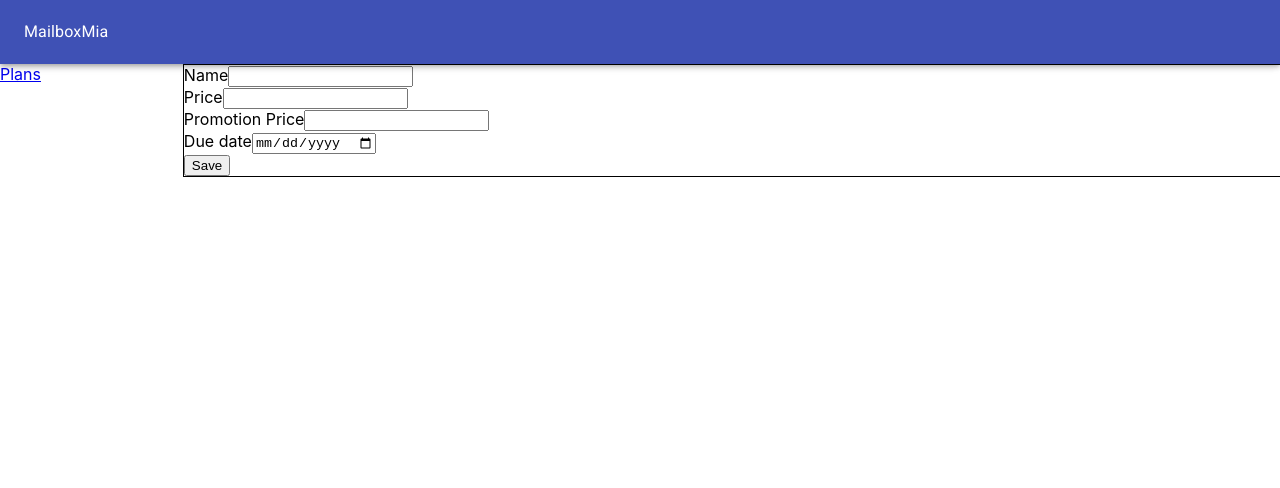
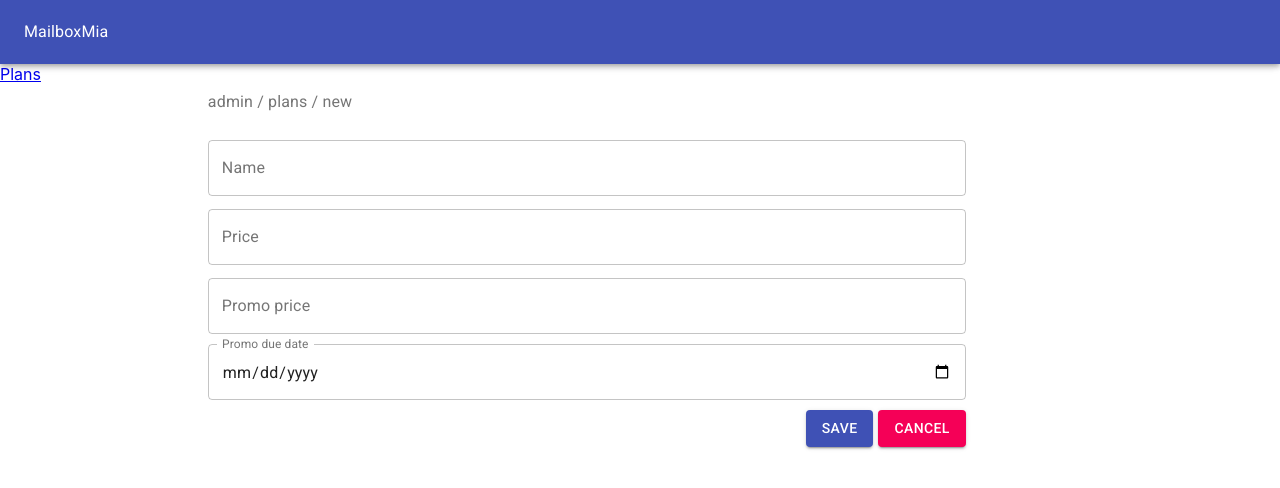
Before and after one commit to glevymayo/mailboxmia, a React (Create React App) app: page /admin/plans/new in a window 1280 px wide. Shown: the top 488 px of the page. Built offline with nearby package versions, Linux system fonts and the light colour scheme.

Commit message:
Almost done plan crud except validation

```diff
--- a/package.json
+++ b/package.json
@@ -15,6 +15,7 @@
     "node-sass": "4.14.1",
     "react": "^17.0.1",
     "react-dom": "^17.0.1",
+    "react-hook-form": "^6.12.2",
     "react-redux": "^7.2.2",
     "react-router-dom": "^5.2.0",
     "react-scripts": "4.0.0",
--- a/src/App.js
+++ b/src/App.js
@@ -21,7 +21,7 @@ const App = () => {
             <Route exact path='/admin/home' component={HomepageAdmin} />
             <Route exact path='/admin/plans/' component={ViewPlans} />
             <Route exact path='/admin/plans/new' component={NewPlan} />
-            <Route exact path='/admin/plans/edit' component={EditPlan} />
+            <Route path='/admin/plans/edit/:id' component={EditPlan} />
           </Switch>
         </AdminLayout>
         <Route exact path='/' component={Home} />
--- a/src/pages/admin/plans/edit-plan.component.jsx
+++ b/src/pages/admin/plans/edit-plan.component.jsx
@@ -1,12 +1,14 @@
-import React, {useEffect, useState} from 'react';
-import {useSelector} from 'react-redux';
-import {db} from '../../../firebase/firebase.utils';
+import React, { useEffect, useState } from 'react';
+import { db } from '../../../firebase/firebase.utils';
+import { useParams } from 'react-router-dom';
+import { Button, TextField, Breadcrumbs, CircularProgress } from '@material-ui/core';
+import { useDispatch, useSelector } from 'react-redux';
 
-export const EditPlan = () => {
-
-    const idPlan = useSelector(state => {
-        return state.common.editId})
-    const [id, setId] = useState(idPlan);
+export const EditPlan = (props) => {
+    const dispatch = useDispatch()
+    const history = props.history;
+    const [id, setId] = useState(useParams().id);
+    const isLoading = useSelector(state => state.common.isLoading)
     const [name, setName] = useState("");
     const [price, setPrice] = useState(0);
     const [promoPrice, setPromoPrice] = useState(0);
@@ -14,16 +16,20 @@ export const EditPlan = () => {
 
     //Get plan data from firestore
     useEffect(() => {
-        console.log('idplan useffect',id);
+        dispatch({ type: "SET_LOADING", payload: true })
         db.collection("plans").doc(id).get()
             .then(document => {
                 setName(document.data().name);
                 setPrice(document.data().price);
                 setPromoPrice(document.data().promoPrice);
                 setDueDate(document.data().dueDatePromo);
+                dispatch({ type: "SET_LOADING", payload: false })
             })
-        .catch(error => console.log('error use effect'))
-    },[])
+            .catch(error => {
+                console.log('error use effect');
+                dispatch({ type: "SET_LOADING", payload: false })
+            })
+    }, [id, setId])
 
     const handleSave = () => {
         db.collection("plans").doc(id).update({
@@ -33,6 +39,7 @@ export const EditPlan = () => {
             dueDatePromo
         })
             .then(() => {
+
                 console.log('document updated');
             })
             .catch(error => {
@@ -40,28 +47,67 @@ export const EditPlan = () => {
             })
     }
 
+    if(isLoading || name === ""){
         return(
-        <div className="new-plan-form-container">
-        <div>{name}</div>
-        <div className="new-plan-row">
-            <label>Name</label>
-            <input type="text" onChange={e => setName(e.target.value)} value={name}/>
-        </div>
-        <div className="new-plan-row">
-            <label>Price</label>
-            <input type="number" min="0.00" step="0.01" onChange={e => setPrice(e.target.value)} value={price}/>
-        </div>
-        <div className="new-plan-row">
-            <label>Promotion Price</label>
-            <input type="number" min="0.00" step="0.01" onChange={e => setPromoPrice(e.target.value)} value={promoPrice}/>
-        </div>
-        <div className="new-plan-row">
-            <label>Due date</label>
-            <input type="date" onChange={e => setDueDate(e.target.value)} value={dueDatePromo}/>
-        </div>
-        <div className="new-plan-row">
-            <button type="button" onClick={()=>handleSave()}>Save</button>
-        </div>
+            <div className="full-center-container">
+                <CircularProgress />
             </div>
         )
     }
+
+    return (
+        <div className="new-plan-container">
+            <div className="new-plan-row">
+                <Breadcrumbs>
+                    <p>admin / plans / edit</p>
+                </Breadcrumbs>
+            </div>
+            <div className="new-plan-row">
+                <TextField name="name"
+                    type="text"
+                    label="Name"
+                    variant="outlined"
+                    onChange={e => setName(e.target.value)}
+                    value={name}
+                    fullWidth />
+            </div>
+            <div className="new-plan-row">
+                <TextField name="price"
+                    type="number"
+                    min="0.00"
+                    step="0.01"
+                    label="Price"
+                    variant="outlined"
+                    value={price}
+                    onChange={e => setPrice(e.target.value)}
+                    fullWidth />
+            </div>
+            <div className="new-plan-row">
+                <TextField name="promoPrice"
+                    type="number"
+                    min="0.00"
+                    step="0.01"
+                    label="Promo price"
+                    variant="outlined"
+                    value={promoPrice}
+                    onChange={e => setPromoPrice(e.target.value)}
+                    fullWidth />
+            </div>
+            <div className="new-plan-row">
+                <TextField name="promoDueDate"
+                    type="date"
+                    label="Promo due date"
+                    variant="outlined"
+                    value={dueDatePromo}
+                    onChange={e => setDueDate(e.target.value)}
+                    InputLabelProps={{
+                        shrink: true,
+                    }}
+                    fullWidth />
+            </div>
+            <div className="new-plan-row align-right">
+                <Button type="button" onClick={handleSave} color="primary" variant="contained">Save</Button>
+                <Button type="button" color="secondary" variant="contained" id="deleteButton" onClick={() => history.goBack()}>Cancel</Button>        </div>
+        </div>
+    )
+}
--- a/src/pages/admin/plans/new-plan.component.jsx
+++ b/src/pages/admin/plans/new-plan.component.jsx
@@ -1,46 +1,86 @@
+import { Breadcrumbs, Button, FormHelperText, TextField } from '@material-ui/core';
 import React, { useState } from 'react'
-import { useHistory } from 'react-router-dom';
-import {CreatePlan} from '../../../redux/actions/plansActions';
+import { CreatePlan } from '../../../redux/actions/plansActions';
+import { useForm } from "react-hook-form";
 
-export const NewPlan = () => {
+
+export const NewPlan = (props) => {
     const [name, setName] = useState("");
     const [price, setPrice] = useState(0);
     const [promoPrice, setPromoPrice] = useState(0);
     const [dueDatePromo, setDueDate] = useState("");
-    const history = useHistory();
+    const { register, handleSubmit, errors, getValues } = useForm();
 
-const ht = null;
+    const onSubmit = data => {
+        console.log('data ', data);
+    };
+
     const handleSave = () => {
         CreatePlan({
             name,
             price,
             promoPrice,
             dueDatePromo
-        }, history)
+        }, props.history);
     }
 
     return (
-        <div className="new-plan-form-container">
-            <div>{name}</div>
+        <form onSubmit={handleSubmit(onSubmit)}>
+            <div className="new-plan-container">
                 <div className="new-plan-row">
-                <label>Name</label>
-                <input type="text" onChange={e => setName(e.target.value)}/>
+                    <Breadcrumbs>
+                        <p>admin / plans / new</p>
+                    </Breadcrumbs>
                 </div>
                 <div className="new-plan-row">
-                <label>Price</label>
-                <input type="number" min="0.00" step="0.01" onChange={e => setPrice(e.target.value)} />
+                    <TextField name="name"
+                        type="text"
+                        label="Name"
+                        variant="outlined"
+                        inputRef={register({required: true})}
+                        onChange={e => setName(e.target.value)}
+                        fullWidth
+                         />
+                         <FormHelperText error>{errors.name && "Name is required"}</FormHelperText>
                 </div>
                 <div className="new-plan-row">
-                <label>Promotion Price</label>
-                <input type="number" min="0.00" step="0.01" onChange={e => setPromoPrice(e.target.value)} />
+                    <TextField name="price"
+                        type="number"
+                        min="0.01"
+                        step="0.01"
+                        label="Price"
+                        variant="outlined"
+                        inputRef={register({required: true})}
+                        onChange={e => setPrice(e.target.value)}
+                        fullWidth />
+                        <FormHelperText error>{errors.price && "Price is required"}</FormHelperText>
                 </div>
                 <div className="new-plan-row">
-                <label>Due date</label>
-                <input type="date" onChange={e => setDueDate(e.target.value)}/>
+                    <TextField name="promoPrice"
+                        type="number"
+                        min="0.01"
+                        step="0.01"
+                        label="Promo price"
+                        variant="outlined"
+                        onChange={e => setPromoPrice(e.target.value)}
+                        fullWidth />
                 </div>
                 <div className="new-plan-row">
-                <button type="button" onClick={handleSave}>Save</button>
+                    <TextField name="promoDueDate"
+                        type="date"
+                        label="Promo due date"
+                        variant="outlined"
+                        onChange={e => setDueDate(e.target.value)}
+                        InputLabelProps={{
+                            shrink: true,
+                        }}
+                        fullWidth />
+                </div>
+                <div className="new-plan-row-buttons align-right">
+                    <Button type="submit" color="primary" variant="contained">Save</Button>
+                    <Button type="button" onClick={() => props.history.goBack()} color="secondary" variant="contained" id="deleteButton" >Cancel</Button>
                 </div>
             </div>
+        </form>
     )
 }
--- a/src/pages/admin/plans/plans.styles.scss
+++ b/src/pages/admin/plans/plans.styles.scss
@@ -52,14 +52,51 @@
     justify-content: center;
     border: 1px solid;
 }
+
 #deleteButton{
     margin-left: 5px;
 }
 
+.link{
+    text-decoration: none !important
+}
+
+.full-center-container{
+    display: flex;
+    justify-content: center;
+    align-items: center;
+    align-content: stretch;
+    align-self: stretch;
+    flex:1;
+}
+
 //NEW
-.new-plan-form-container{
-    width: 100%;
-    border: 1px solid;
+.new-plan-container{
     display: flex;
     flex-direction: column;
+    justify-content: flex-start;
+    align-self: stretch;
+    width: 70%;
+    align-content: stretch;;
+    padding: 0px 20px;
+    margin-top: 5px
 }
+
+.new-plan-row{
+    display: flex;
+    flex-direction: column;
+    justify-content: flex-start;
+    align-items: flex-start;
+    padding: 5px;
+}
+.new-plan-row-buttons{
+    display: flex;
+    flex-direction: row;
+    justify-content: flex-start;
+    align-items: flex-start;
+    padding: 5px;
+}
+
+.align-right{
+    align-self: flex-end;
+}
--- a/src/redux/reducers/commonReducer.js
+++ b/src/redux/reducers/commonReducer.js
@@ -8,9 +8,6 @@ const initialState ={
 const commonReducer = (state = initialState, action) => {
 
     switch(action.type){
-        case "SET_EDIT_ID":
-            return {...state, editId: action.payload}
-
         case "SET_LOADING":
             return {...state, isLoading: action.payload}
 
```
Also changed, not shown: src/pages/admin/plans/view-plans.component.jsx (+15 -20 lines), 1 other file (tests, documents, lock files or other folders). Lines whose indentation alone changed are shown as unchanged.
